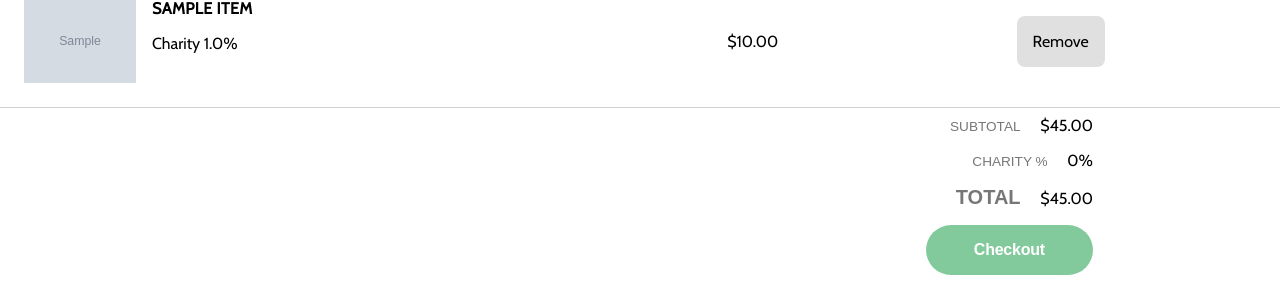
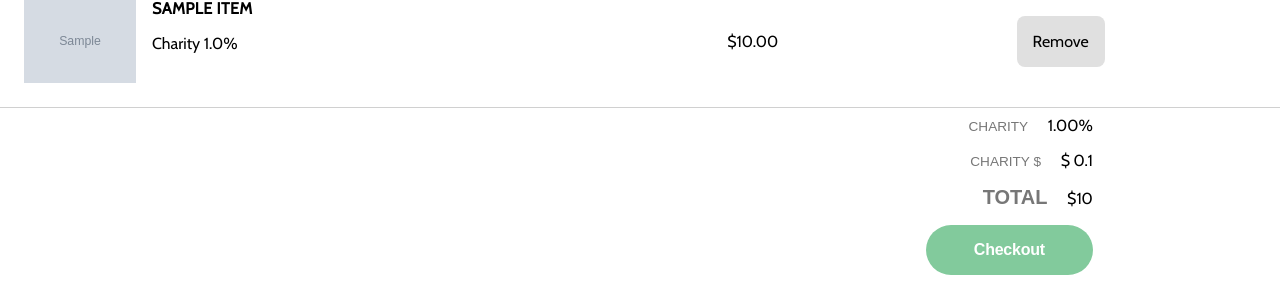
Before and after one commit to kcsommers/goodmarket, a Django app: page /cart/ in a window 1280 px wide. Shown: the part 307-614 px from the top of the page. Run offline with Django 3.2, Linux system fonts and the light colour scheme; tables that the repository leaves empty hold one stand-in row (values such as "Sample post"); grey boxes marked "Sample" are stand-in pictures; some libraries are stand-ins or nearby versions.

Commit message:
Readying sync

```diff
--- a/main_app/forms.py
+++ b/main_app/forms.py
@@ -28,7 +28,7 @@ class SignupForm(UserCreationForm):
 			self.fields[fieldname].help_text = None
 
 class SellForm(forms.ModelForm):
-	image = forms.ImageField();
+	image = forms.ImageField()
 	class Meta:
 		model = Item
 		fields = ['category', 'name', 'description', 'image', 'charity_percent', 'charity']
--- a/main_app/static/css/main.css
+++ b/main_app/static/css/main.css
@@ -491,6 +491,15 @@ a {
 	padding-right: 1em;
 }
 
+.cart-container .item-cell img:hover {
+	/* background-color: black; */
+	opacity: 0.8;
+}
+
+#a:hover ~ #b {
+    background: #ccc
+}
+
 .cart-container .item-cell h3 {
 	font-size: 1em;
 	font-weight: bold;
--- a/main_app/templates/cart.html
+++ b/main_app/templates/cart.html
@@ -9,15 +9,13 @@
   <div class="cart-container">
     <!-- TODO: Color-shift on Odd/Even? -->
     <ul>
-      <!-- Iterable Layout -->
       {% for item in items %}
         <li>
           <div class="item-container">
             <div class="item-table">
               <div class="item-cell">
-                <img src="{{ item.image }}" alt="" class="itemImg">
+                <a href="/item/{{ item.id }}"><img src="{{ item.image }}" alt="" class="itemImg"></a>
                 <h3>{{ item.name }}</h3>
-                <a href="/item"></a>
                 <p>Charity {{ item.charity_percent }}%</p>
               </div>
               <div class="value-cell">
@@ -30,22 +28,21 @@
           </div>
         </li>
       {% endfor %}
-      <!-- End of Iterable Layout -->
     </ul>
     <div class="subtotal-wrapper">
       <div class="subtotal">
         <ul>
           <li>
-            <span class="label">Subtotal</span>
-            <span class="label-value">$45.00</span>
+            <span class="label">Charity</span>
+            <span class="label-value">{{ percentage_to_charity }}%</span>
           </li>
           <li>
-            <span class="label">Charity %</span>
-            <span class="label-value">0%</span>
+            <span class="label">Charity $</span>
+            <span class="label-value">$ {{ total_to_charity }}</span>
           </li>
           <li>
             <span class="label total">TOTAL</span>
-            <span class="labelvalue">$45.00</span>
+            <span class="labelvalue">${{ subtotal }}</span>
           </li>
           <li>
             <a class="checkout-button" href="#">Checkout</a>
--- a/main_app/views.py
+++ b/main_app/views.py
@@ -11,6 +11,8 @@ import cloudinary.uploader
 import cloudinary.api
 import requests
 import stripe
+from django.db.models import Sum
+from decimal import Decimal
 stripe.api_key = getattr(settings, "STRIPE_SECRET_KEY", None)
 public_key = getattr(settings, "STRIPE_PUBLISHABLE_KEY", None)
 
@@ -92,5 +94,20 @@ def sell(request):
 	return render(request, 'sell.html', {'form': SellForm})
 
 def cart(request):
+	# Get all items
 	cart = Item.objects.all()
-	return render(request, "cart.html", {"items": cart})
+	subtotal = Item.objects.aggregate(Sum('price'))
+	charity_sum = 0
+	for item in cart:
+		charity_sum += item.price * item.charity_percent
+	# Total percentage of cart going to charity
+	percentage_to_charity = Decimal(charity_sum / subtotal["price__sum"])
+	percentage_to_charity = round(percentage_to_charity, 2)
+	# Total dollar value of cart going to charity
+	total_to_charity = round(charity_sum / 100, 2)
+	return render(request, "cart.html", {
+		"items": cart,
+		"subtotal": subtotal["price__sum"],
+		"percentage_to_charity": percentage_to_charity,
+		"total_to_charity": total_to_charity
+	})
```
